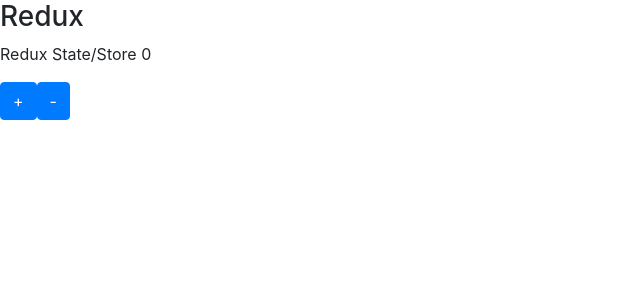
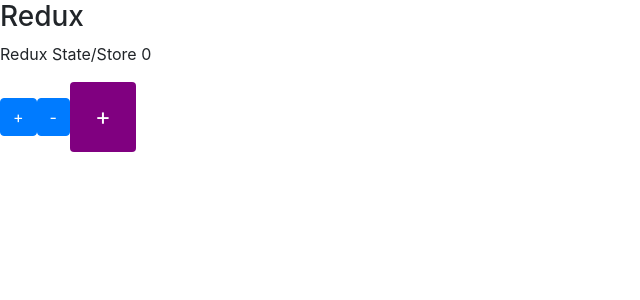
Before and after one commit to bob-smith-compass/redux-react-redux-saga-relay, a React (Create React App) app: page / in a window 1280 px wide. Shown: the top 300 px of the page, without its empty margins (0-640 px from the left). Built offline with nearby package versions, Linux system fonts and the light colour scheme.

Commit message:
Styled Button onClick passed to

```diff
--- a/src/App.js
+++ b/src/App.js
@@ -2,6 +2,7 @@
 // import logo from './logo.svg';
 import './App.css';
 import Buttton from 'react-bootstrap/Button';
+import ThemedButton from './components/themed-button/ThemedButton';
 
 
 function App(props) {
@@ -20,8 +21,9 @@
     <>
     <h3>Redux</h3>
     <p>Redux State/Store {props.store.getState()}</p>
-    <Buttton onClick={handleClick} className="btn primary">+</Buttton>
-    <Buttton onClick={handleClick} className="btn primary">-</Buttton>
+    <Buttton onClick={handleClick} >+</Buttton>
+    <Buttton onClick={handleClick} >-</Buttton>
+    <ThemedButton onClick={handleClick} >+</ThemedButton>
 
     </>
   );
--- /dev/null
+++ b/src/components/themed-button/ThemedButton.jsx
@@ -0,0 +1,28 @@
+import React from "react";
+import Button from 'react-bootstrap/Button';
+
+const ThemedButton = (props) => {
+  return (
+    <>
+      <style type="text/css">
+        {`
+    .btn-flat {
+      background-color: purple;
+      color: white;
+    }
+
+    .btn-xxl {
+      padding: 1rem 1.5rem;
+      font-size: 1.5rem;
+    }
+    `}
+      </style>
+
+      <Button variant="flat" size="xxl" onClick={props.onClick}>
+        +
+      </Button >
+    </>
+  );
+};
+
+export default ThemedButton;
```
Also changed, not shown: 1 other file (tests, documents, lock files or other folders).
